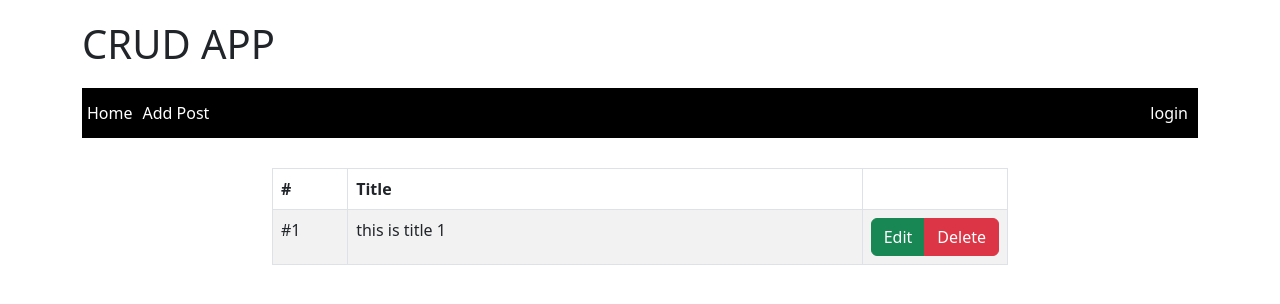
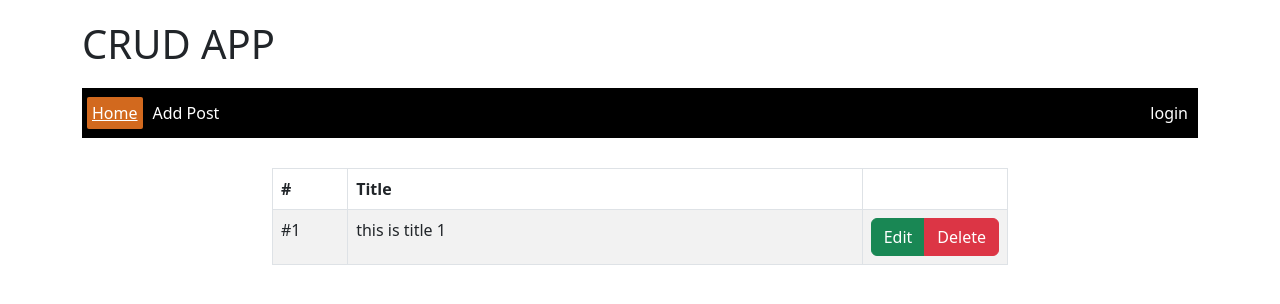
Before and after one commit to HossamCj/redux-crud-router-app, a React (Create React App) app: page / in a window 1280 px wide. Shown: the top 304 px of the page. Built offline with nearby package versions, Linux system fonts and the light colour scheme.

Commit message:
Add NavLink Feature to the Navbar of the header, activate .active class

```diff
--- a/src/components/Header.jsx
+++ b/src/components/Header.jsx
@@ -1,4 +1,7 @@
 import React from "react";
+import { NavLink } from "react-router-dom"
+
+
 
 const Header = () => {
   return (
@@ -6,10 +9,10 @@ const Header = () => {
       <h1>CRUD APP</h1>
       <ul className="nav">
         <li>
-          <a href="/">Home</a>
+          <NavLink to="/" end >Home</NavLink>
         </li>
         <li>
-          <a href="/">Add Post</a>
+          <NavLink to="posts/add">Add Post</NavLink>
         </li>
         <li className="login">login</li>
       </ul>
--- a/src/index.css
+++ b/src/index.css
@@ -33,3 +33,12 @@
   font-size: 16px;
   margin-left: auto;
 }
+
+/* -------------- */
+.header .nav .active {
+  text-decoration: underline;
+  background-color:chocolate;
+  padding: 5px;
+  border-radius: 2px;
+  color: #FFF;
+}
```
